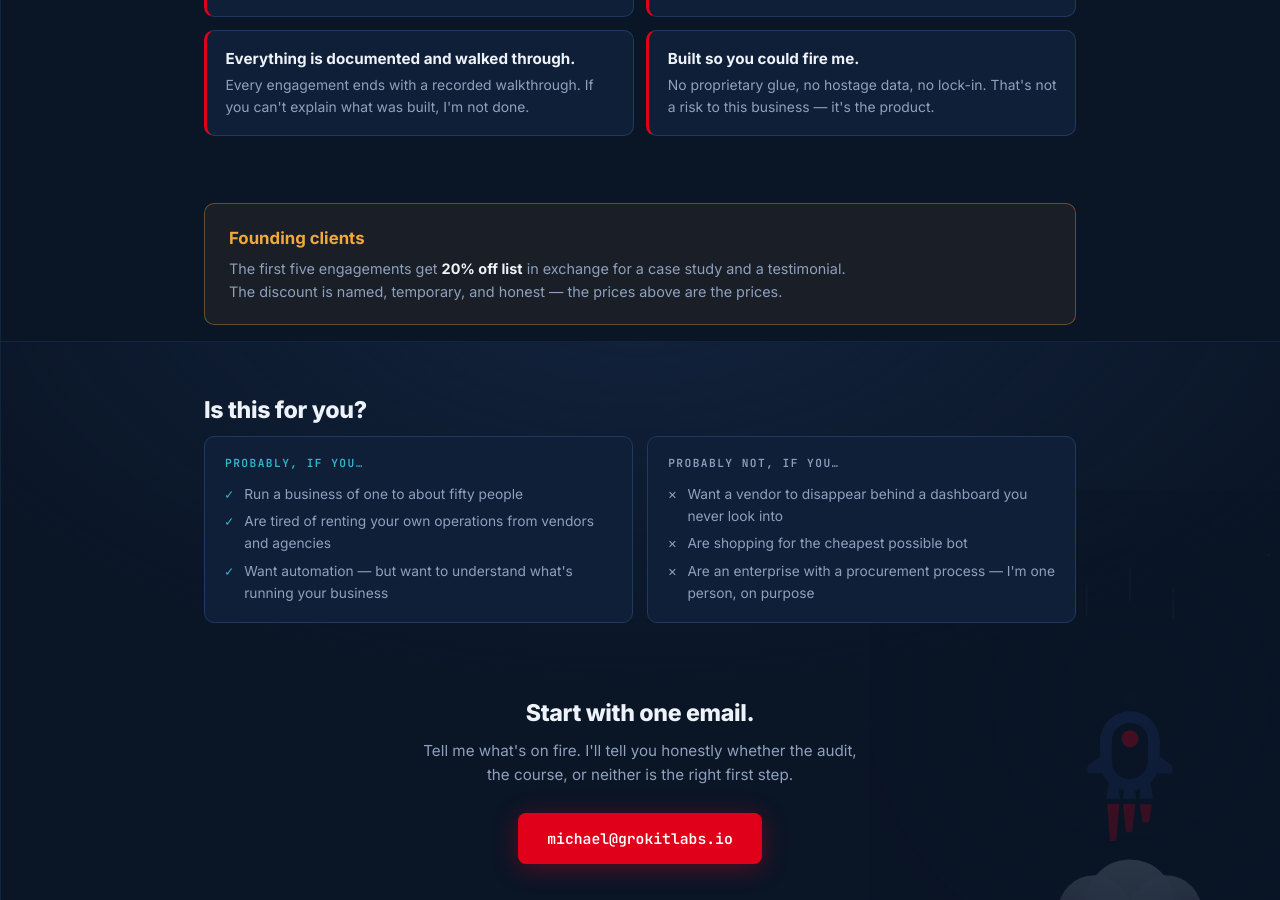
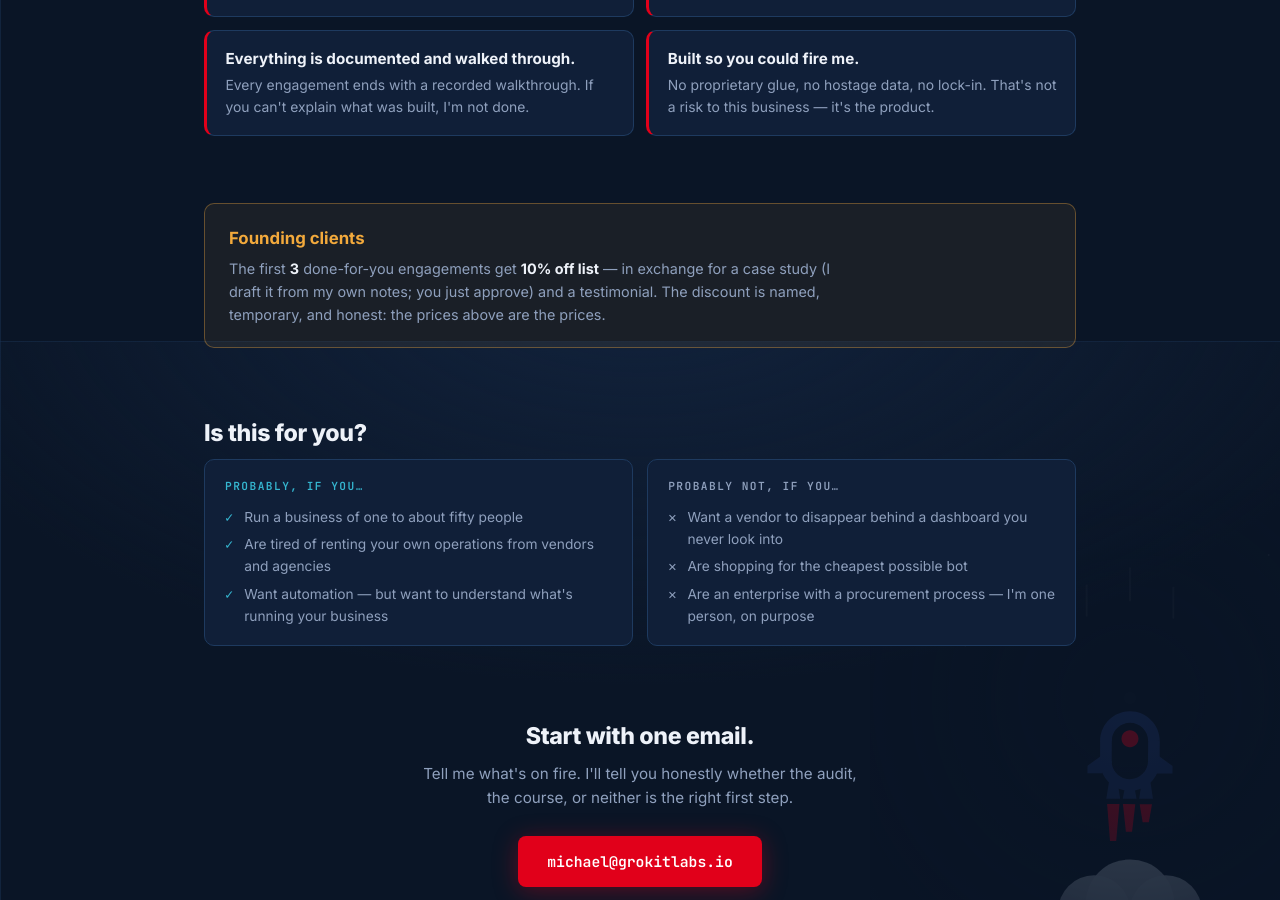
Before and after one commit to grokitlabs/grokitlabs.io, a Jekyll site: the page built from work/index.html, in a window 1280 px wide and 900 px high, scrolled down 4159 px. Built offline with Jekyll 4.4.1, drawn with Linux system fonts in a browser that asks for light colours.

Commit message:
Reflect founding decision on /work/: 10% for first 3, data-driven cohort size
Follows the studio master (grokitlabs-studio/offer/pricing.md) per the source-of-truth chain. Makes the cohort count data-driven too, so both founding numbers live in _data. Adds the light case-study framing.

Co-Authored-By: Claude Opus 4.8 <noreply@anthropic.com>

```diff
--- a/_data/pricing.yml
+++ b/_data/pricing.yml
@@ -68,4 +68,6 @@ retainer:
   steward: "1,200"
   partner: "2,800"
 
-founding_discount_pct: "20"
+# Founding-client offer (scoped to Door 2 engagements — see studio master).
+founding_discount_pct: "10"
+founding_cohort_size: "3"
--- a/work/index.html
+++ b/work/index.html
@@ -213,7 +213,7 @@ noindex: true
 
   <div class="founding-strip">
     <h3>Founding clients</h3>
-    <p>The first five engagements get <b>{{ p.founding_discount_pct }}% off list</b> in exchange for a case study and a testimonial. The discount is named, temporary, and honest — the prices above are the prices.</p>
+    <p>The first <b>{{ p.founding_cohort_size }}</b> done-for-you engagements get <b>{{ p.founding_discount_pct }}% off list</b> — in exchange for a case study (I draft it from my own notes; you just approve) and a testimonial. The discount is named, temporary, and honest: the prices above are the prices.</p>
   </div>
 
   <section aria-labelledby="fit">
```
